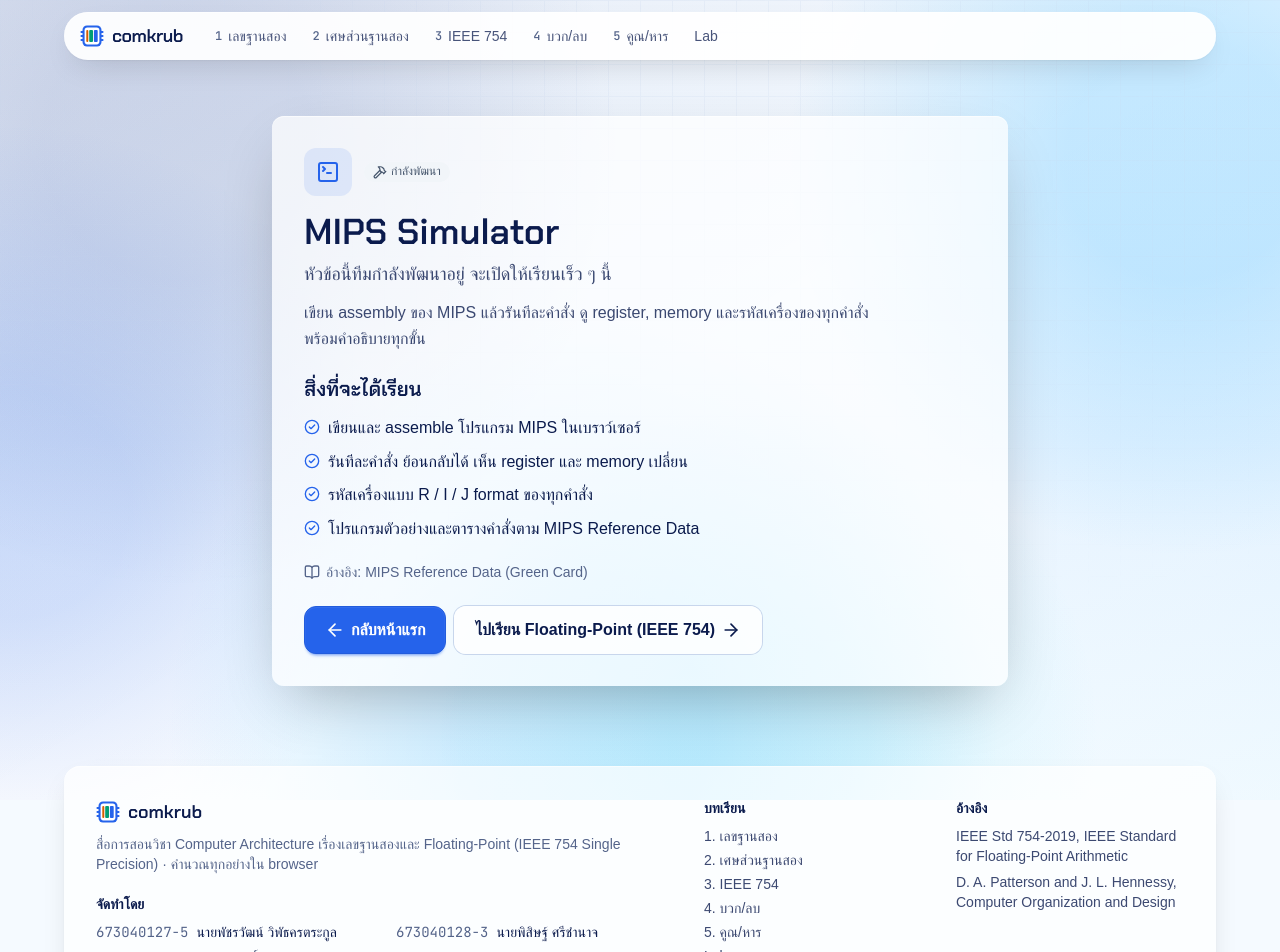
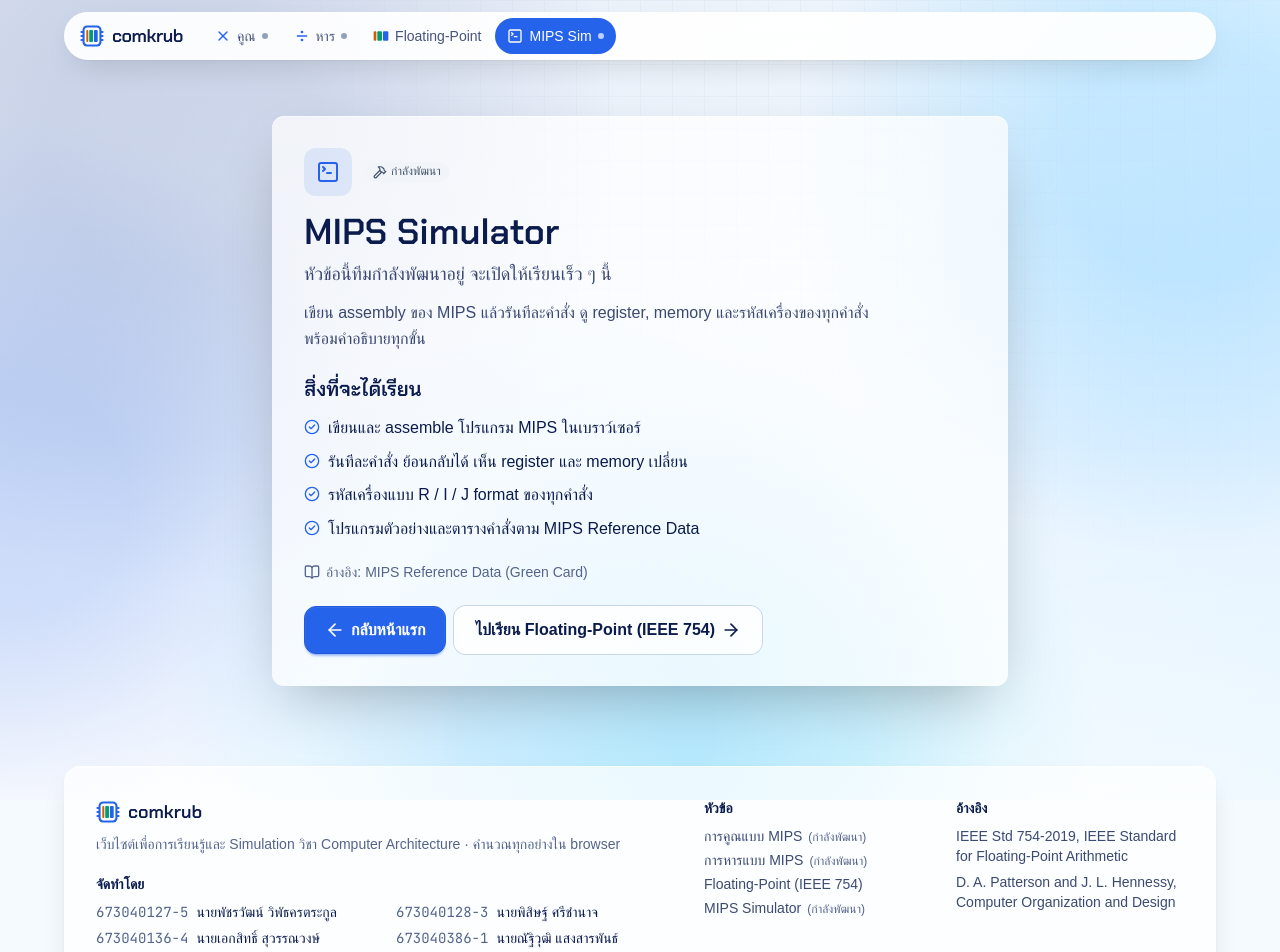
Before and after one commit to Pisit-s/ProjectComArch, a Next.js app: page /mips in a window 1280 px wide. Shown: the top 952 px of the page. Built offline with nearby package versions, Linux system fonts and the light colour scheme; a web font is replaced by a local one.

Commit message:
feat(nav): topic navigation
Co-Authored-By: Claude Opus 5.5 <noreply@anthropic.com>
Claude-Session: https://claude.ai/code/session_01Jd3U7PNSTJNkDWG1JVmHb7

```diff
--- a/src/app/sitemap.ts
+++ b/src/app/sitemap.ts
@@ -1,9 +1,12 @@
 import type { MetadataRoute } from 'next';
 import { CHAPTERS, LAB } from '@/content/chapters';
+import { TOPICS_IN_ORDER } from '@/content/topics';
 import { site } from '@/lib/site';
 
+/** Home, the Floating-Point pages and every other topic that is `ready` (PLAN.md 2.6). */
 export default function sitemap(): MetadataRoute.Sitemap {
-  const paths = ['/', ...CHAPTERS.map((c) => c.href), LAB.href];
+  const topics = TOPICS_IN_ORDER.filter((t) => t.status === 'ready').map((t) => t.href);
+  const paths = [...new Set(['/', ...topics, ...CHAPTERS.map((c) => c.href), LAB.href])];
   return paths.map((p) => ({
     url: new URL(p, site.siteUrl).toString(),
     changeFrequency: 'monthly',
--- a/src/components/layout/mobile-nav.tsx
+++ b/src/components/layout/mobile-nav.tsx
@@ -4,14 +4,21 @@ import { Menu, X } from 'lucide-react';
 import Link from 'next/link';
 import { usePathname } from 'next/navigation';
 import { useEffect, useState } from 'react';
+import { StatusBadge } from '@/components/topic/status-badge';
+import { TopicIcon } from '@/components/topic/topic-icon';
 import { CHAPTERS, LAB } from '@/content/chapters';
+import { TOPICS_IN_ORDER, topicOfPath } from '@/content/topics';
 import { cn } from '@/lib/utils';
 import { ChapterIcon } from './chapter-icon';
 
-/** Phone/tablet menu: daisyUI drawer from the right with every chapter and a one-line blurb. */
+/**
+ * Phone/tablet menu: daisyUI drawer from the right with every topic from the registry. Inside the
+ * Floating-Point topic its chapters and the Lab are listed under it (PLAN.md 2.5).
+ */
 export function MobileNav() {
   const [open, setOpen] = useState(false);
   const pathname = usePathname();
+  const current = topicOfPath(pathname);
 
   useEffect(() => {
     if (!open) return;
@@ -20,9 +27,9 @@ export function MobileNav() {
     return () => window.removeEventListener('keydown', onKey);
   }, [open]);
 
-  const items = [
-    ...CHAPTERS.map((c) => ({ ...c, label: `บทที่ ${c.number}`, name: c.title })),
-    { ...LAB, label: 'เครื่องมือ', name: 'Lab', number: 0 },
+  const fpPages = [
+    ...CHAPTERS.map((c) => ({ href: c.href, num: String(c.number), name: c.short, icon: c.icon })),
+    { href: LAB.href, num: null, name: LAB.title, icon: LAB.icon },
   ];
 
   return (
@@ -40,7 +47,7 @@ export function MobileNav() {
         <button
           type="button"
           className="btn btn-circle h-11 w-11 btn-ghost"
-          aria-label="เมนูบทเรียน"
+          aria-label="เมนูหัวข้อ"
           aria-expanded={open}
           aria-controls="mobile-nav-panel"
           onClick={() => setOpen(true)}
@@ -58,11 +65,11 @@ export function MobileNav() {
         />
         <nav
           id="mobile-nav-panel"
-          aria-label="บทเรียนทั้งหมด"
-          className="glass-raised flex min-h-dvh w-[min(22rem,86vw)] flex-col gap-2 bg-white/95 p-4 pt-[max(1rem,env(safe-area-inset-top))]"
+          aria-label="หัวข้อทั้งหมด"
+          className="flex min-h-dvh w-[min(22rem,86vw)] flex-col gap-2 overflow-y-auto bg-white p-4 pt-[max(1rem,env(safe-area-inset-top))] shadow-2xl"
         >
           <div className="mb-2 flex items-center justify-between">
-            <span className="font-display text-lg font-semibold">บทเรียน</span>
+            <span className="font-display text-lg font-semibold">หัวข้อ</span>
             <button
               type="button"
               className="btn btn-circle h-11 w-11 btn-ghost"
@@ -73,35 +80,76 @@ export function MobileNav() {
             </button>
           </div>
           <ul className="flex flex-col gap-2">
-            {items.map((it) => {
-              const active = pathname === it.href;
+            {TOPICS_IN_ORDER.map((t) => {
+              const inTopic = current?.id === t.id;
+              const onPage = pathname === t.href;
               return (
-                <li key={it.href}>
+                <li key={t.id}>
                   <Link
-                    href={it.href}
+                    href={t.href}
                     onClick={() => setOpen(false)}
-                    aria-current={active ? 'page' : undefined}
+                    aria-current={onPage ? 'page' : undefined}
+                    data-testid={`drawer-topic-${t.id}`}
                     className={cn(
                       'flex gap-3 rounded-xl p-3 ring-1 transition-colors',
-                      active ? 'bg-primary/10 ring-primary/40' : 'ring-line/70 hover:bg-ice-100',
+                      inTopic ? 'bg-primary/10 ring-primary/40' : 'ring-line/70 hover:bg-ice-100',
                     )}
                   >
                     <span
                       className={cn(
                         'grid h-10 w-10 shrink-0 place-items-center rounded-lg',
-                        active ? 'bg-primary text-white' : 'bg-ice-100 text-primary',
+                        inTopic
+                          ? 'bg-white text-primary ring-1 ring-primary/30'
+                          : 'bg-ice-100 text-primary',
                       )}
                     >
-                      <ChapterIcon name={it.icon} className="h-5 w-5" />
+                      <TopicIcon name={t.icon} className="h-5 w-5" />
                     </span>
                     <span className="min-w-0">
-                      <span className="block text-xs font-medium text-muted">{it.label}</span>
-                      <span className="block leading-snug font-semibold">{it.name}</span>
+                      <span className="flex flex-wrap items-center gap-x-2 gap-y-1">
+                        <span className="text-xs font-medium text-muted">
+                          {t.kind === 'simulator' ? 'Simulator' : `หัวข้อที่ ${t.order}`}
+                        </span>
+                        <StatusBadge status={t.status} />
+                      </span>
+                      <span className="mt-0.5 block leading-snug font-semibold">{t.title}</span>
                       <span className="mt-0.5 block text-sm leading-snug text-muted">
-                        {it.blurb}
+                        {t.blurb}
                       </span>
                     </span>
                   </Link>
+                  {inTopic && t.id === 'floating-point' && (
+                    <ul
+                      className="mt-1.5 ml-5 flex flex-col gap-1 border-l-2 border-primary/25 pl-3"
+                      aria-label="บทของ Floating-Point"
+                      data-testid="drawer-fp-chapters"
+                    >
+                      {fpPages.map((p) => {
+                        const active = pathname === p.href;
+                        return (
+                          <li key={p.href}>
+                            <Link
+                              href={p.href}
+                              onClick={() => setOpen(false)}
+                              aria-current={active ? 'page' : undefined}
+                              className={cn(
+                                'flex min-h-11 items-center gap-2.5 rounded-lg px-2.5 text-sm transition-colors',
+                                active
+                                  ? 'bg-primary font-semibold text-primary-content'
+                                  : 'text-ink/85 hover:bg-ice-100',
+                              )}
+                            >
+                              <ChapterIcon name={p.icon} className="h-4 w-4 shrink-0" />
+                              <span>
+                                {p.num ? `บทที่ ${p.num} · ` : ''}
+                                {p.name}
+                              </span>
+                            </Link>
+                          </li>
+                        );
+                      })}
+                    </ul>
+                  )}
                 </li>
               );
             })}
--- a/src/components/layout/nav-links.tsx
+++ b/src/components/layout/nav-links.tsx
@@ -2,25 +2,28 @@
 
 import Link from 'next/link';
 import { usePathname } from 'next/navigation';
-import { CHAPTERS, LAB } from '@/content/chapters';
+import { TopicIcon } from '@/components/topic/topic-icon';
+import { TOPICS_IN_ORDER, topicOfPath } from '@/content/topics';
 import { cn } from '@/lib/utils';
 
-/** Desktop chapter links; the current chapter is highlighted. */
+/**
+ * Desktop topic links from the registry (PLAN.md 2.5). A topic is active on its own page and
+ * every page under it; topics that are not ready yet carry a small grey dot.
+ */
 export function NavLinks() {
-  const pathname = usePathname();
-  const items = [
-    ...CHAPTERS.map((c) => ({ href: c.href, label: c.short, num: String(c.number) })),
-    { href: LAB.href, label: LAB.short, num: null },
-  ];
+  const current = topicOfPath(usePathname());
   return (
     <ul className="ml-2 hidden items-center gap-0.5 lg:flex">
-      {items.map((it) => {
-        const active = pathname === it.href;
+      {TOPICS_IN_ORDER.map((t) => {
+        const active = current?.id === t.id;
+        const soon = t.status !== 'ready';
         return (
-          <li key={it.href}>
+          <li key={t.id}>
             <Link
-              href={it.href}
+              href={t.href}
               aria-current={active ? 'page' : undefined}
+              title={soon ? 'กำลังพัฒนา' : undefined}
+              data-testid={`nav-topic-${t.id}`}
               className={cn(
                 'flex items-center gap-1.5 rounded-full px-3 py-2 text-sm font-medium transition-colors',
                 active
@@ -28,14 +31,21 @@ export function NavLinks() {
                   : 'text-ink/75 hover:bg-ice-100 hover:text-ink',
               )}
             >
-              {it.num && (
+              <TopicIcon
+                name={t.icon}
+                className={cn('h-4 w-4', active ? 'text-white' : 'text-primary')}
+              />
+              {t.short}
+              {soon && (
                 <span
-                  className={cn('num font-mono text-xs', active ? 'text-white/80' : 'text-muted')}
-                >
-                  {it.num}
-                </span>
+                  className={cn(
+                    'h-1.5 w-1.5 rounded-full',
+                    active ? 'bg-white/70' : 'bg-slate-400',
+                  )}
+                  aria-label="(กำลังพัฒนา)"
+                  role="img"
+                />
               )}
-              {it.label}
             </Link>
           </li>
         );
--- a/src/components/layout/site-footer.tsx
+++ b/src/components/layout/site-footer.tsx
@@ -1,6 +1,6 @@
 import { ChartColumn, FolderGit2 } from 'lucide-react';
 import Link from 'next/link';
-import { CHAPTERS, LAB } from '@/content/chapters';
+import { TOPICS_IN_ORDER } from '@/content/topics';
 import { site } from '@/lib/site';
 import { LogoMark } from './logo';
 
@@ -15,8 +15,7 @@ export function SiteFooter() {
               <span className="font-display text-lg font-semibold">{site.name}</span>
             </div>
             <p className="mt-2 text-sm text-muted">
-              สื่อการสอนวิชา {site.course} เรื่องเลขฐานสองและ Floating-Point (IEEE 754 Single
-              Precision) · คำนวณทุกอย่างใน browser
+              เว็บไซต์เพื่อการเรียนรู้และ Simulation วิชา {site.course} · คำนวณทุกอย่างใน browser
             </p>
             <h2 className="mt-5 text-sm font-semibold">จัดทำโดย</h2>
             <ul className="mt-2 grid gap-1.5 text-sm md:grid-cols-2 md:gap-x-6">
@@ -33,20 +32,18 @@ export function SiteFooter() {
           </div>
           <div className="grid gap-6 sm:grid-cols-2 md:grid-cols-1 lg:grid-cols-2">
             <div>
-              <h2 className="text-sm font-semibold">บทเรียน</h2>
+              <h2 className="text-sm font-semibold">หัวข้อ</h2>
               <ul className="mt-2 space-y-1 text-sm">
-                {CHAPTERS.map((c) => (
-                  <li key={c.slug}>
-                    <Link href={c.href} className="link text-ink/80 link-hover">
-                      {c.number}. {c.short}
+                {TOPICS_IN_ORDER.map((t) => (
+                  <li key={t.id}>
+                    <Link href={t.href} className="link text-ink/80 link-hover">
+                      {t.title}
                     </Link>
+                    {t.status !== 'ready' && (
+                      <span className="ml-1.5 text-xs text-muted">(กำลังพัฒนา)</span>
+                    )}
                   </li>
                 ))}
-                <li>
-                  <Link href={LAB.href} className="link text-ink/80 link-hover">
-                    {LAB.title}
-                  </Link>
-                </li>
               </ul>
             </div>
             <div>
@@ -72,7 +69,7 @@ export function SiteFooter() {
         </div>
         <div className="mt-6 flex flex-col gap-3 border-t border-line/70 pt-4 text-xs text-muted sm:flex-row sm:items-center sm:justify-between">
           <p>
-            {site.name} · สื่อการสอนวิชา {site.course}
+            {site.name} · เว็บไซต์เพื่อการเรียนรู้และ Simulation วิชา {site.course}
           </p>
           <p
             className="inline-flex items-center gap-2 self-start rounded-full bg-white/80 py-1.5 pr-3 pl-1.5 ring-1 ring-line sm:self-auto"
```
Also changed, not shown: 3 other files (tests, documents, lock files or other folders).
